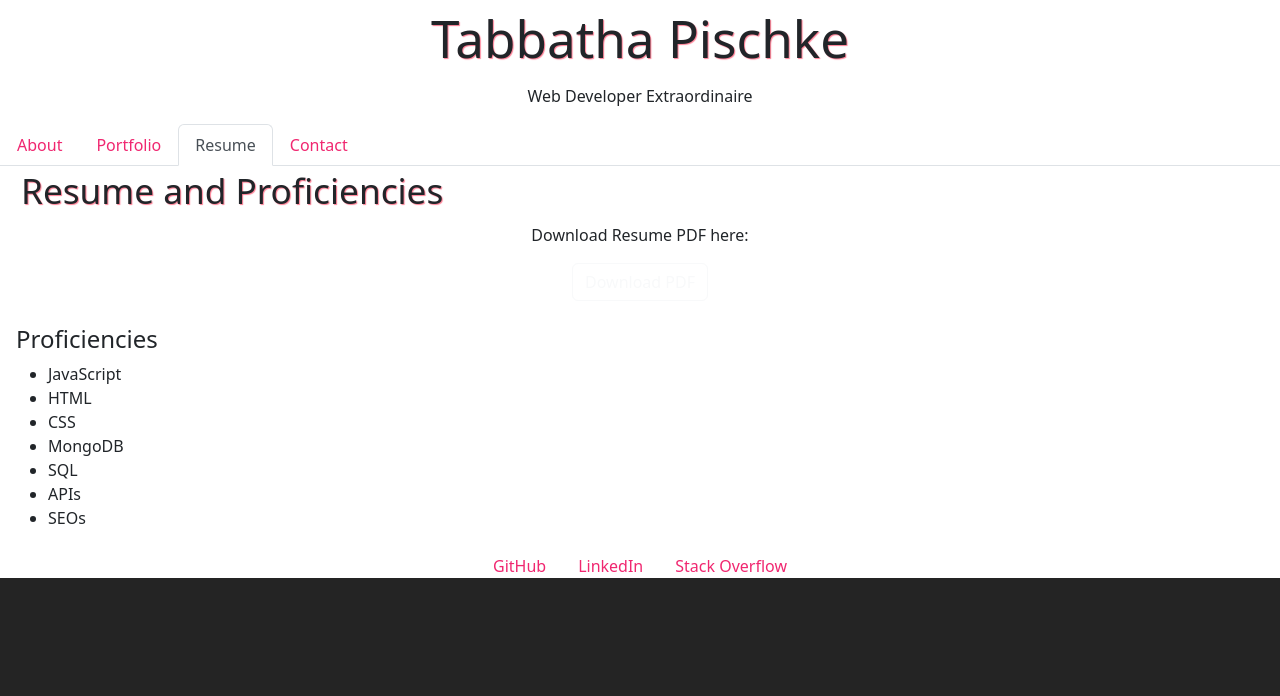
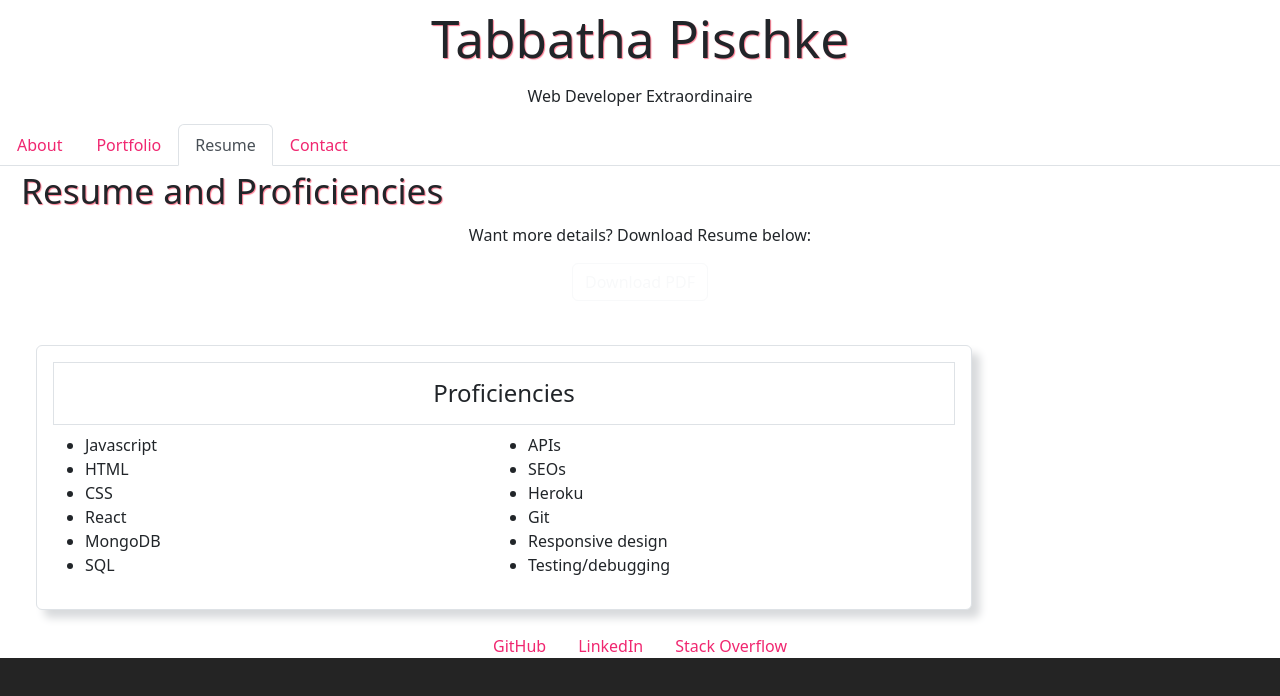
Before and after one commit to tabbdacat/react-professional-portfolio, a React (Vite) app: page /Resume in a window 1280 px wide. Shown: the top 696 px of the page. Built offline with nearby package versions, Linux system fonts and the light colour scheme.

Commit message:
place proficiencies in an array, adjust page styling for Resume

```diff
--- a/src/index.css
+++ b/src/index.css
@@ -47,3 +47,7 @@ h3 {
   margin: 20px;
   max-width: 100%;
 }
+
+.prof-list {
+  column-count: 2
+}
--- a/src/pages/Resume.jsx
+++ b/src/pages/Resume.jsx
@@ -10,11 +10,28 @@ export default function Resume() {
         document.body.removeChild(link);
     };
 
+    const proficiencies = [
+        "Javascript",
+        "HTML",
+        "CSS",
+        "React",
+        "MongoDB",
+        "SQL",
+        "APIs",
+        "SEOs",
+        "Heroku",
+        "Git",
+        "Responsive design",
+        "Testing/debugging"
+    ]
+
+
+
     return (
         <div>
             <h3>Resume and Proficiencies</h3>
             <div className="text-center">
-            <p >Download Resume PDF here:</p>
+                <p>Want more details? Download Resume below:</p>
                 <button
                     className="btn btn-outline-light mb-4"
                     onClick={onResumeClick}
@@ -22,32 +39,22 @@ export default function Resume() {
                     Download PDF
                 </button>
             </div>
-            <h4>Proficiencies</h4>
-            <ul>
-                <li>
-                    JavaScript
-                </li>
-                <li>
-                    HTML
-                </li>
-                <li>
-                    CSS
-                </li>
-                <li>
-                    MongoDB
-                </li>
-                <li>
-                    SQL
-                </li>
-                <li>
-                    APIs
-                </li>
-                <li>
-                    SEOs
-                </li>
+            <div className="card w-75 border border-light-subtle p-3">
+                <h4 className="text-center  border border-light-subtle p-3"> Proficiencies</h4>
+
+                <ul className="prof-list">
+                    {
+                        // key needs to be unique to avoid react warning (error) so put as index
+                        proficiencies.map((proficiency, index) =>
+                            <li
+                                key={index}
+                            >
+                                {proficiency}
+                            </li>)
+                    }
 
                 </ul>
-
+            </div>
         </div>
     );
 }
```
Lines whose indentation alone changed are shown as unchanged.
